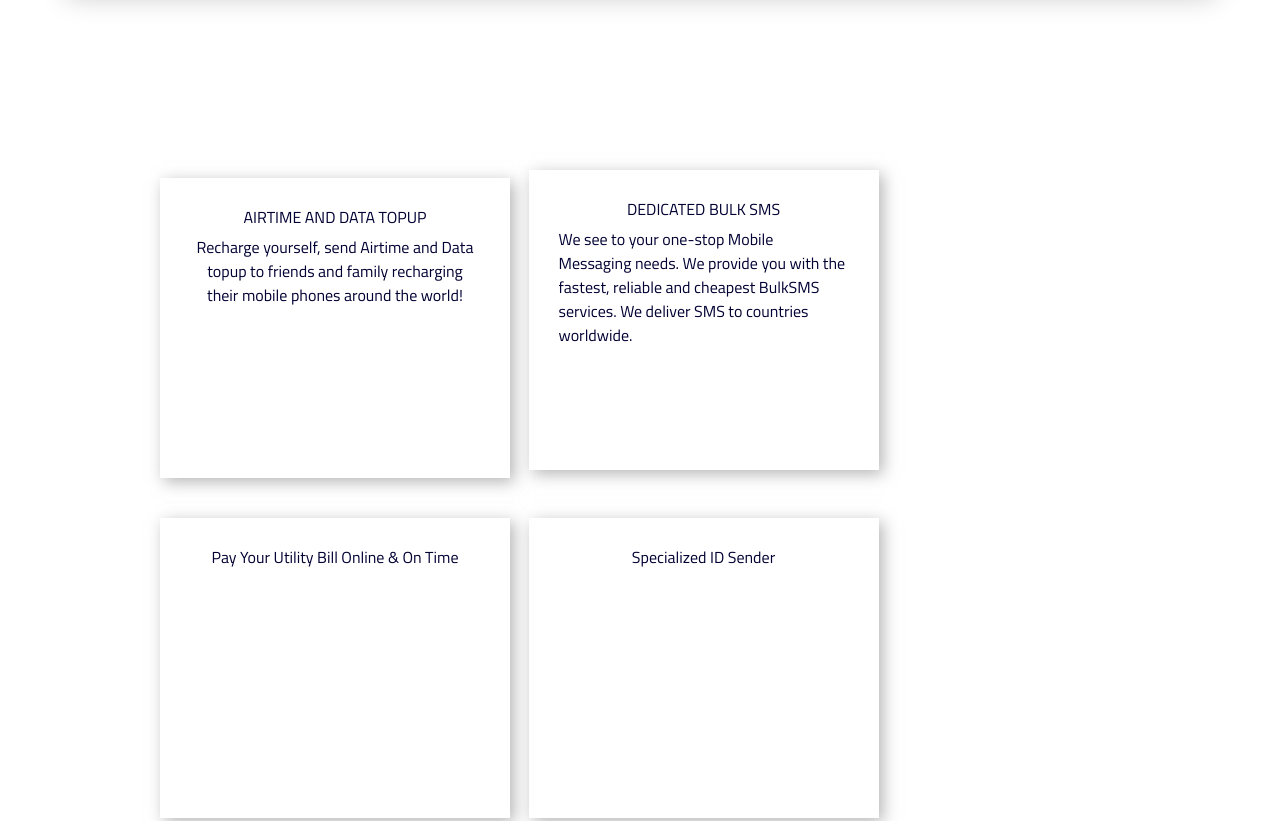
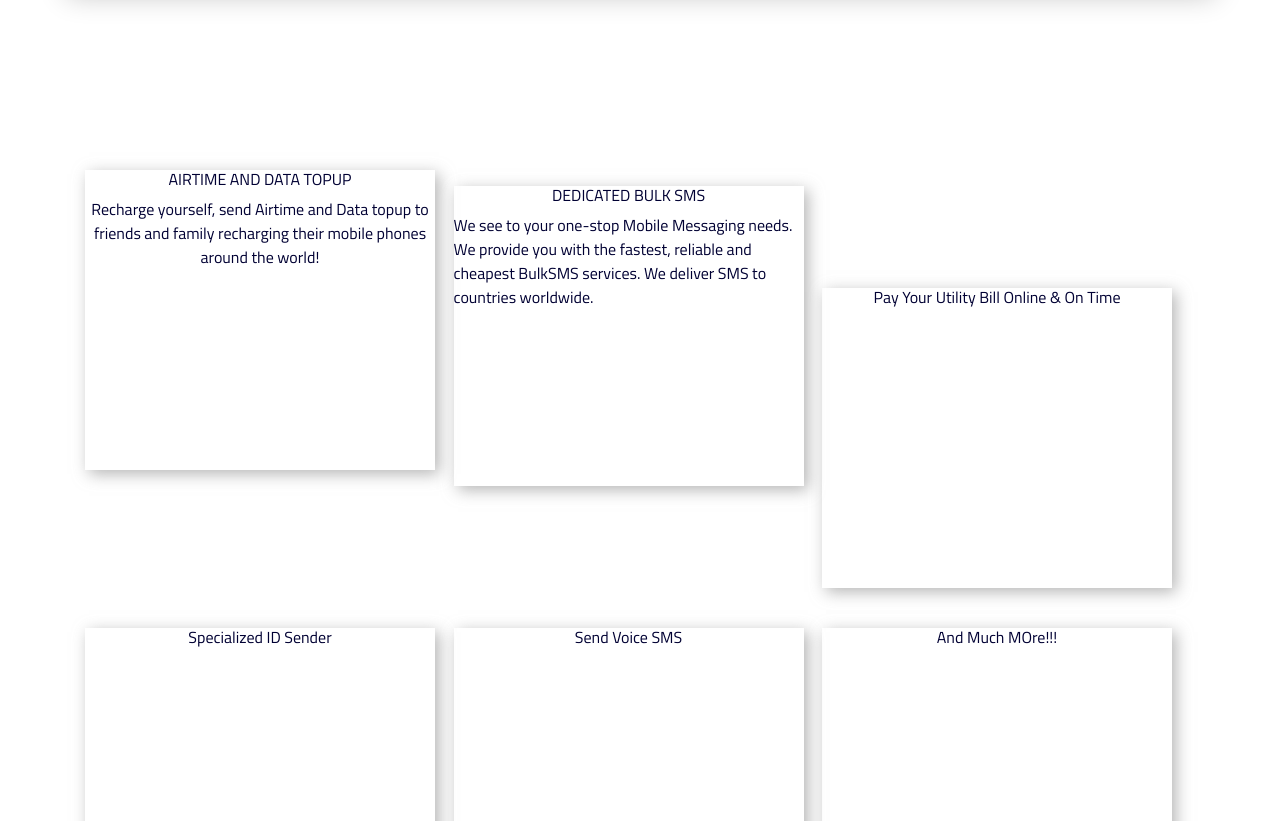
Before and after one commit to iamlimo/1nairasms, a plain HTML site: page index.html in a window 1280 px wide. Shown: the part 920-1741 px from the top of the page. Drawn offline with nearby package versions, Linux system fonts and the light colour scheme.

Commit message:
Update main.css

```diff
--- a/style/main.css
+++ b/style/main.css
@@ -10,9 +10,6 @@ body {
     color: #fff;
 }
 
-.container{
-   padding-left: 90px !important;
-}
 
 h1,
 h2,
@@ -65,7 +62,7 @@ div.centers {
 .rows {
     display: inline-block;
     height: 300px;
-    padding: 30px;
+
     width: 350px;
     margin-right: 15px;
     margin-top: 40px;
```
